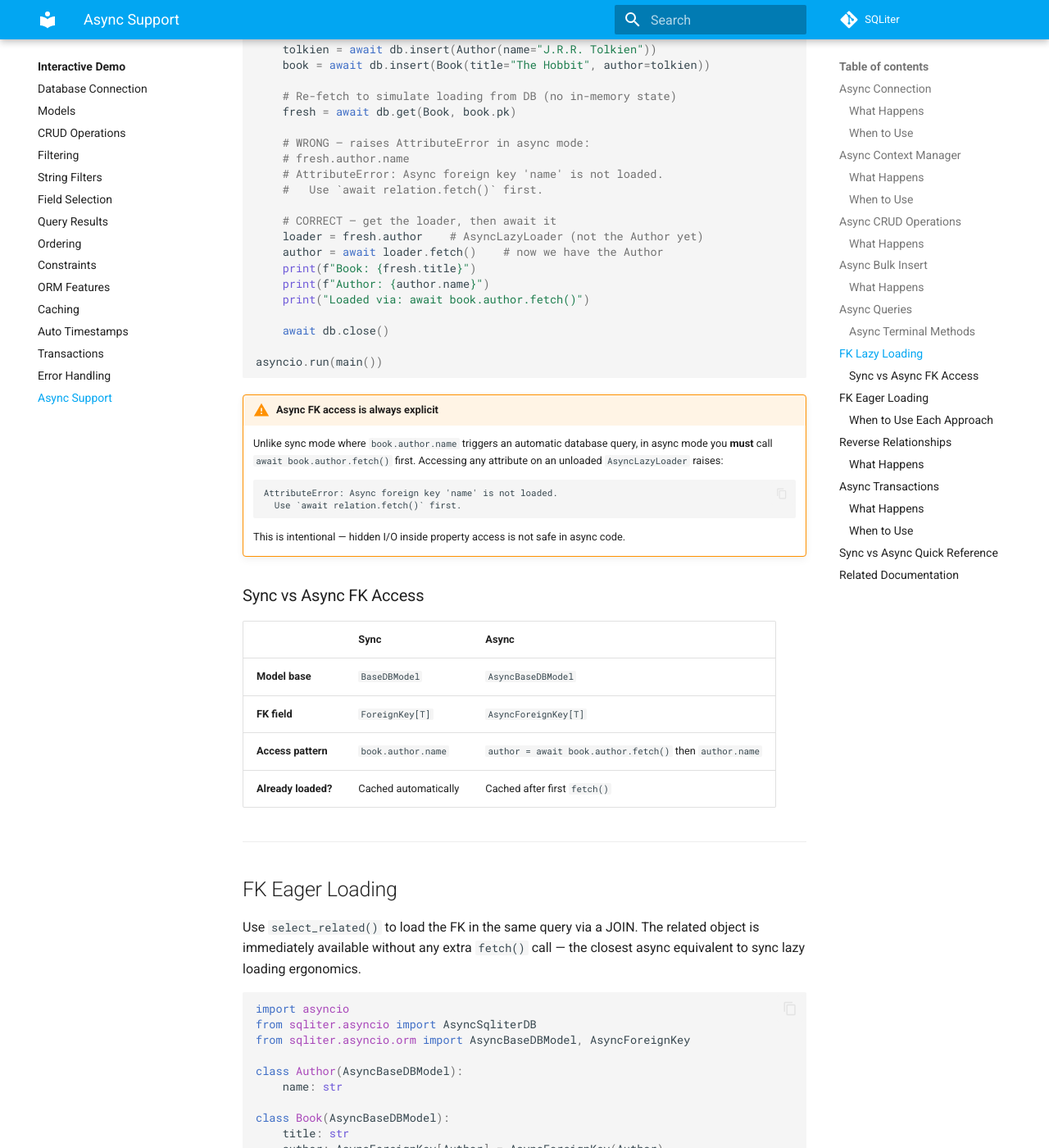
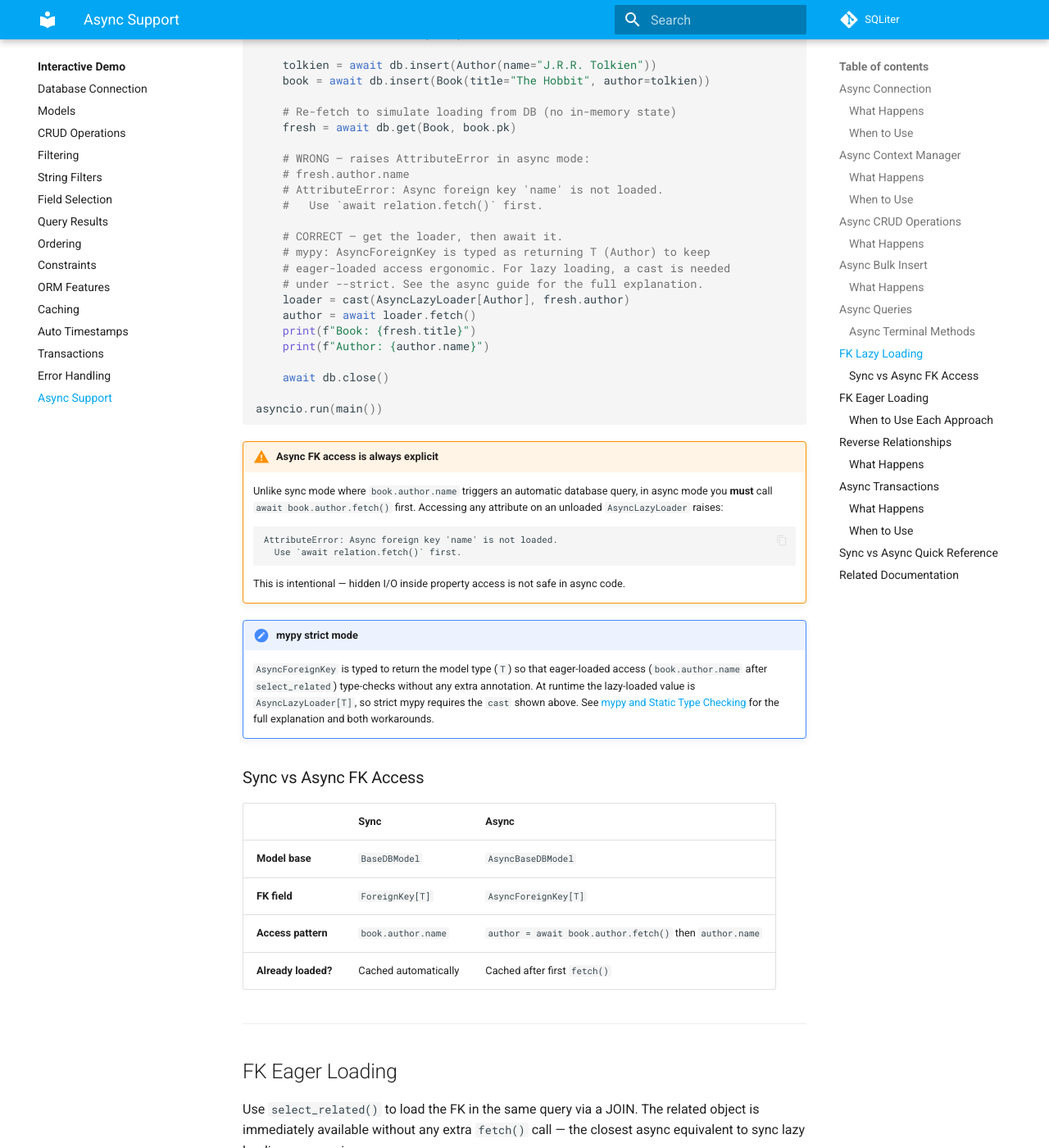
Before and after one commit to seapagan/sqliter-py, an MkDocs documentation site: the page built from docs/tui-demo/async.md, in a window 1280 px wide and 1400 px high, scrolled down 6096 px. Shown: the whole window at 82% size. Built offline with MkDocs 1.6.1 and Material for MkDocs 9.7.7, drawn with Linux system fonts in a browser that asks for light colours; plug-ins that fetch from the network failed and are left out; comment, search, counter and statistics services are not loaded; some of the changed text lies outside the part shown.

Commit message:
docs: document mypy type limitations for async FK and reverse accessors
Add a 'mypy and Static Type Checking' section to the async guide
explaining the AsyncForeignKey typing trade-off (typed as T for eager
loading ergonomics, but lazy-loaded runtime value is AsyncLazyLoader[T])
and the reverse accessor limitation (installed via setattr, so
__getattribute__ returns object under strict mypy).

Update the TUI async demos to show the required cast() workarounds in
the FK lazy and reverse demos, with multi-line explanatory comments.

Update docs/tui-demo/async.md to mirror the cast patterns with matching
!!! note admonitions linking back to the guide.

Signed-off-by: Grant Ramsay <seapagan@gmail.com>

````diff
--- a/docs/guide/asyncio.md
+++ b/docs/guide/asyncio.md
@@ -174,3 +174,55 @@
 
 This difference is required because Python attribute access cannot implicitly
 `await`.
+
+## mypy and Static Type Checking
+
+Two areas require explicit `cast()` calls when using strict mypy.
+
+### FK lazy loading
+
+`AsyncForeignKey` is typed to return the related model type (`T`) so that
+eager-loaded access — `book.author.name` after `select_related()` — type-checks
+without any extra annotation. At runtime the **lazy-loaded** value is an
+`AsyncLazyLoader[T]`, not `T` itself. The two return types cannot both be
+expressed accurately as a single overload without breaking one of the two use
+cases, so the eager-loading path was chosen as the ergonomic default.
+
+When using `--strict` mypy, lazy FK access requires a `cast`:
+
+```python
+from typing import cast
+from sqliter.asyncio.orm import AsyncLazyLoader
+
+# mypy sees book.author as Author, not AsyncLazyLoader[Author]
+loader = cast(AsyncLazyLoader[Author], book.author)
+author = await loader.fetch()
+```
+
+Without `--strict` (or with `# type: ignore[union-attr]`) you can write the
+simpler form directly:
+
+```python
+author = await book.author.fetch()
+```
+
+### Reverse FK accessors
+
+Reverse relationship accessors (`author.books`, `post.tags`, etc.) are
+installed dynamically via `setattr`, so `AsyncBaseDBModel.__getattribute__`
+returns `object` for them. Under strict mypy, cast to the appropriate manager
+type:
+
+```python
+from typing import cast
+from sqliter.asyncio.orm import AsyncReverseQuery
+
+books_query = cast(AsyncReverseQuery, author.books)
+books = cast(list[Book], await books_query.fetch_all())
+```
+
+!!! note
+    These are **mypy-only** workarounds. At runtime `book.author` is always
+    an `AsyncLazyLoader` (lazy) or the model instance (eager), and
+    `author.books` is always an `AsyncReverseQuery`. No cast is needed if
+    you are not running strict type checking.
--- a/docs/tui-demo/async.md
+++ b/docs/tui-demo/async.md
@@ -278,8 +278,9 @@
 ```python
 # --8<-- [start:async-fk-lazy]
 import asyncio
+from typing import cast
 from sqliter.asyncio import AsyncSqliterDB
-from sqliter.asyncio.orm import AsyncBaseDBModel, AsyncForeignKey
+from sqliter.asyncio.orm import AsyncBaseDBModel, AsyncForeignKey, AsyncLazyLoader
 
 class Author(AsyncBaseDBModel):
     name: str
@@ -304,12 +305,14 @@
     # AttributeError: Async foreign key 'name' is not loaded.
     #   Use `await relation.fetch()` first.
 
-    # CORRECT — get the loader, then await it
-    loader = fresh.author    # AsyncLazyLoader (not the Author yet)
-    author = await loader.fetch()    # now we have the Author
+    # CORRECT — get the loader, then await it.
+    # mypy: AsyncForeignKey is typed as returning T (Author) to keep
+    # eager-loaded access ergonomic. For lazy loading, a cast is needed
+    # under --strict. See the async guide for the full explanation.
+    loader = cast(AsyncLazyLoader[Author], fresh.author)
+    author = await loader.fetch()
     print(f"Book: {fresh.title}")
     print(f"Author: {author.name}")
-    print("Loaded via: await book.author.fetch()")
 
     await db.close()
 
@@ -329,6 +332,14 @@
 
     This is intentional — hidden I/O inside property access is not safe in
     async code.
+
+!!! note "mypy strict mode"
+    `AsyncForeignKey` is typed to return the model type (`T`) so that
+    eager-loaded access (`book.author.name` after `select_related`) type-checks
+    without any extra annotation. At runtime the lazy-loaded value is
+    `AsyncLazyLoader[T]`, so strict mypy requires the `cast` shown above. See
+    [mypy and Static Type Checking](../guide/asyncio.md#mypy-and-static-type-checking)
+    for the full explanation and both workarounds.
 
 ### Sync vs Async FK Access
 
@@ -401,8 +412,9 @@
 ```python
 # --8<-- [start:async-reverse]
 import asyncio
+from typing import cast
 from sqliter.asyncio import AsyncSqliterDB
-from sqliter.asyncio.orm import AsyncBaseDBModel, AsyncForeignKey
+from sqliter.asyncio.orm import AsyncBaseDBModel, AsyncForeignKey, AsyncReverseQuery
 
 class Author(AsyncBaseDBModel):
     name: str
@@ -422,15 +434,20 @@
     await db.insert(Book(title="Oliver Twist", author=dickens))
     await db.insert(Book(title="Great Expectations", author=dickens))
 
-    # Reverse accessor returns AsyncReverseQuery, not a list
     author = await db.get(Author, dickens.pk)
-    books = await author.books.fetch_all()
+
+    # mypy: reverse accessors are set dynamically via setattr, so
+    # __getattribute__ returns `object`. Cast to AsyncReverseQuery for
+    # strict mypy. fetch_all() returns list[BaseDBModel], cast to the
+    # concrete type. Without --strict these casts are not needed.
+    books_query = cast(AsyncReverseQuery, author.books)
+    books = cast(list[Book], await books_query.fetch_all())
     print(f"Author: {author.name}")
     print(f"Books ({len(books)}):")
     for b in books:
         print(f"  - {b.title}")
 
-    count = await author.books.count()
+    count = await books_query.count()
     print(f"Total via .count(): {count}")
 
     await db.close()
@@ -445,6 +462,12 @@
 list. Only when you call a terminal method (`fetch_all()`, `fetch_one()`,
 `count()`, `exists()`) is the database queried. You can also call `.filter()`
 on it before fetching to narrow the results.
+
+!!! note "mypy strict mode"
+    Reverse accessors are installed dynamically so `__getattribute__` returns
+    `object` for them. Under `--strict` mypy, cast to `AsyncReverseQuery` and
+    cast the result of `fetch_all()` to `list[YourModel]` as shown above.
+    Without strict type checking these casts are unnecessary.
 
 ---
 
````
Also changed, not shown: 1 other file.
